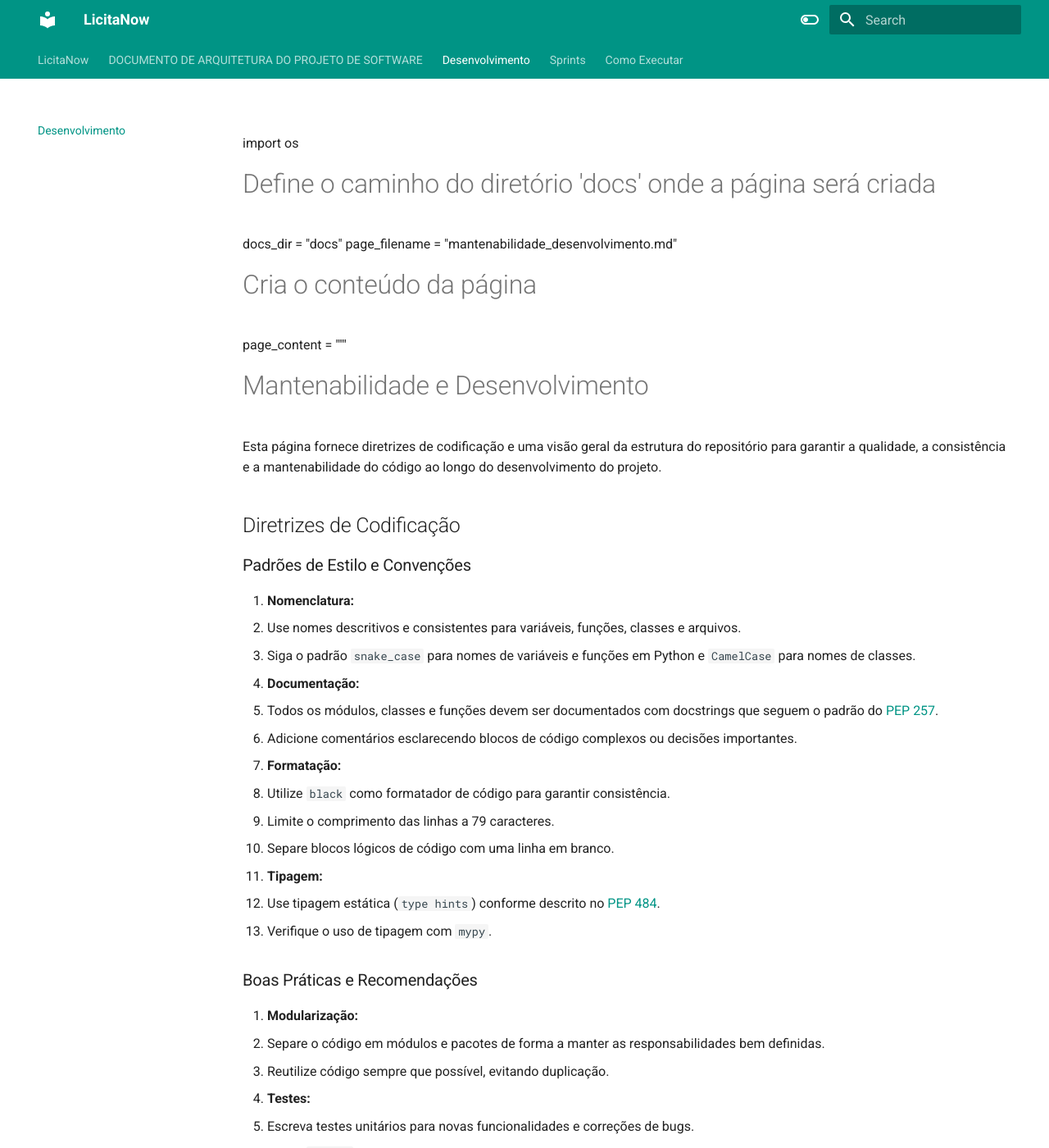
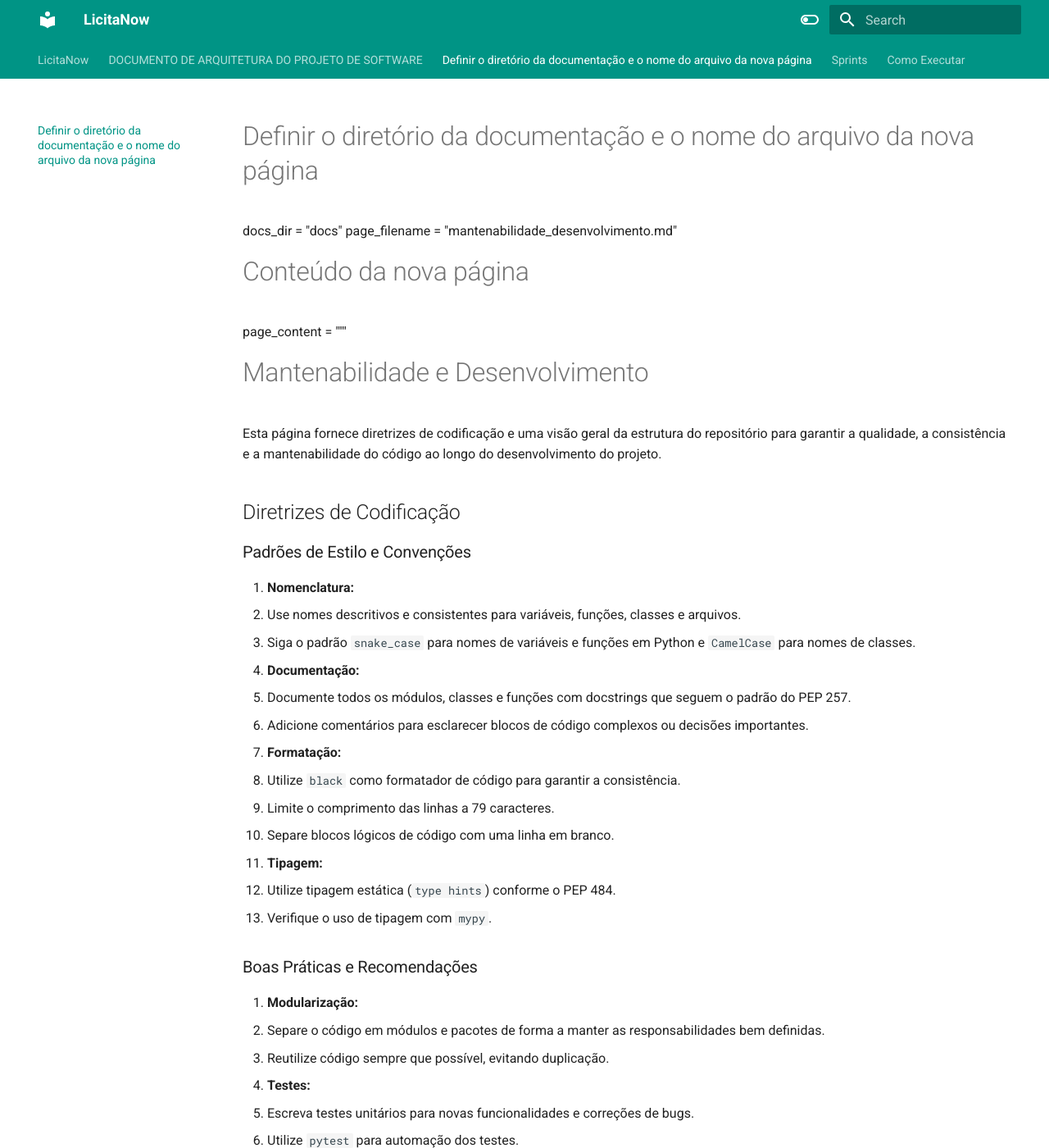
Before and after one commit to unb-mds/2024-1-Squad-10, an MkDocs documentation site: the page built from docs/Desenvolvimento.md, in a window 1280 px wide and 1400 px high. Shown: the whole window at 82% size. Built offline with MkDocs 1.6.1 and Material for MkDocs 9.7.7, drawn with Linux system fonts in a browser that asks for light colours; some of the changed text lies outside the part shown.

Commit message:
mantenabilidade e desenvolvimento

```diff
--- a/docs/Desenvolvimento.md
+++ b/docs/Desenvolvimento.md
@@ -1,12 +1,9 @@
 
-
-import os
-
-# Define o caminho do diretório 'docs' onde a página será criada
+# Definir o diretório da documentação e o nome do arquivo da nova página
 docs_dir = "docs"
 page_filename = "mantenabilidade_desenvolvimento.md"
 
-# Cria o conteúdo da página
+# Conteúdo da nova página
 page_content = """
 # Mantenabilidade e Desenvolvimento
 
@@ -21,16 +18,16 @@ Esta página fornece diretrizes de codificação e uma visão geral da estrutura
    - Siga o padrão `snake_case` para nomes de variáveis e funções em Python e `CamelCase` para nomes de classes.
 
 2. **Documentação:**
-   - Todos os módulos, classes e funções devem ser documentados com docstrings que seguem o padrão do [PEP 257](https://www.python.org/dev/peps/pep-0257/).
-   - Adicione comentários esclarecendo blocos de código complexos ou decisões importantes.
+   - Documente todos os módulos, classes e funções com docstrings que seguem o padrão do PEP 257.
+   - Adicione comentários para esclarecer blocos de código complexos ou decisões importantes.
 
 3. **Formatação:**
-   - Utilize `black` como formatador de código para garantir consistência.
+   - Utilize `black` como formatador de código para garantir a consistência.
    - Limite o comprimento das linhas a 79 caracteres.
    - Separe blocos lógicos de código com uma linha em branco.
 
 4. **Tipagem:**
-   - Use tipagem estática (`type hints`) conforme descrito no [PEP 484](https://www.python.org/dev/peps/pep-0484/).
+   - Utilize tipagem estática (`type hints`) conforme o PEP 484.
    - Verifique o uso de tipagem com `mypy`.
 
 ### Boas Práticas e Recomendações
```
Also changed, not shown: other parts of docs/Desenvolvimento.md (+1 -1 lines).
